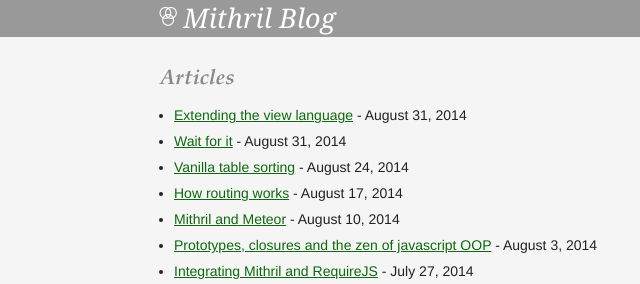
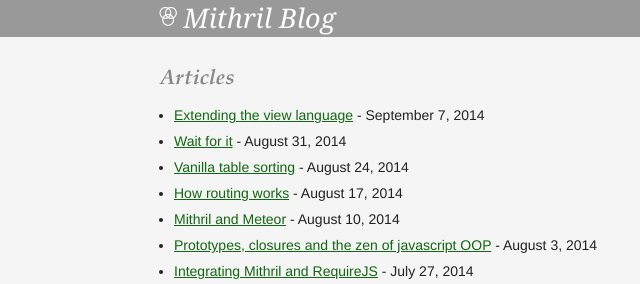
Before and after one commit to lhorie/mithril-blog, a website: page index.html in a window 1280 px wide. Shown: the top 284 px of the page, 0-640 px from the left. Drawn offline with Linux system fonts and the light colour scheme; a script that the page names is missing.

Commit message:
fix date

```diff
--- a/index.html
+++ b/index.html
@@ -21,7 +21,7 @@
 						<div class="col(9,9,12)" style="padding-right:50px;">
 							<h2 id="articles">Articles</h2>
 <ul>
-<li><a href="extending-the-view-language.html">Extending the view language</a> - August 31, 2014</li>
+<li><a href="extending-the-view-language.html">Extending the view language</a> - September 7, 2014</li>
 <li><a href="wait-for-it.html">Wait for it</a> - August 31, 2014</li>
 <li><a href="vanilla-table-sorting.html">Vanilla table sorting</a> - August 24, 2014</li>
 <li><a href="how-routing-works.html">How routing works</a> - August 17, 2014</li>
```
